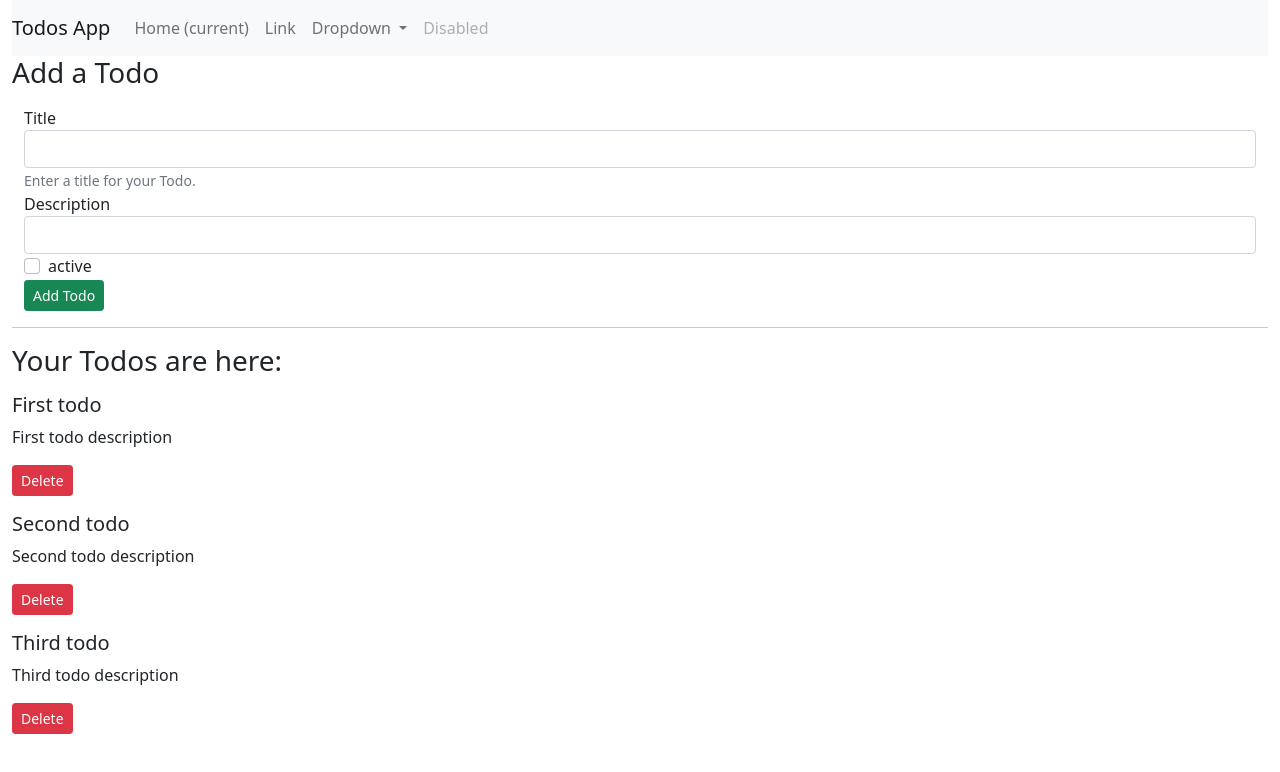
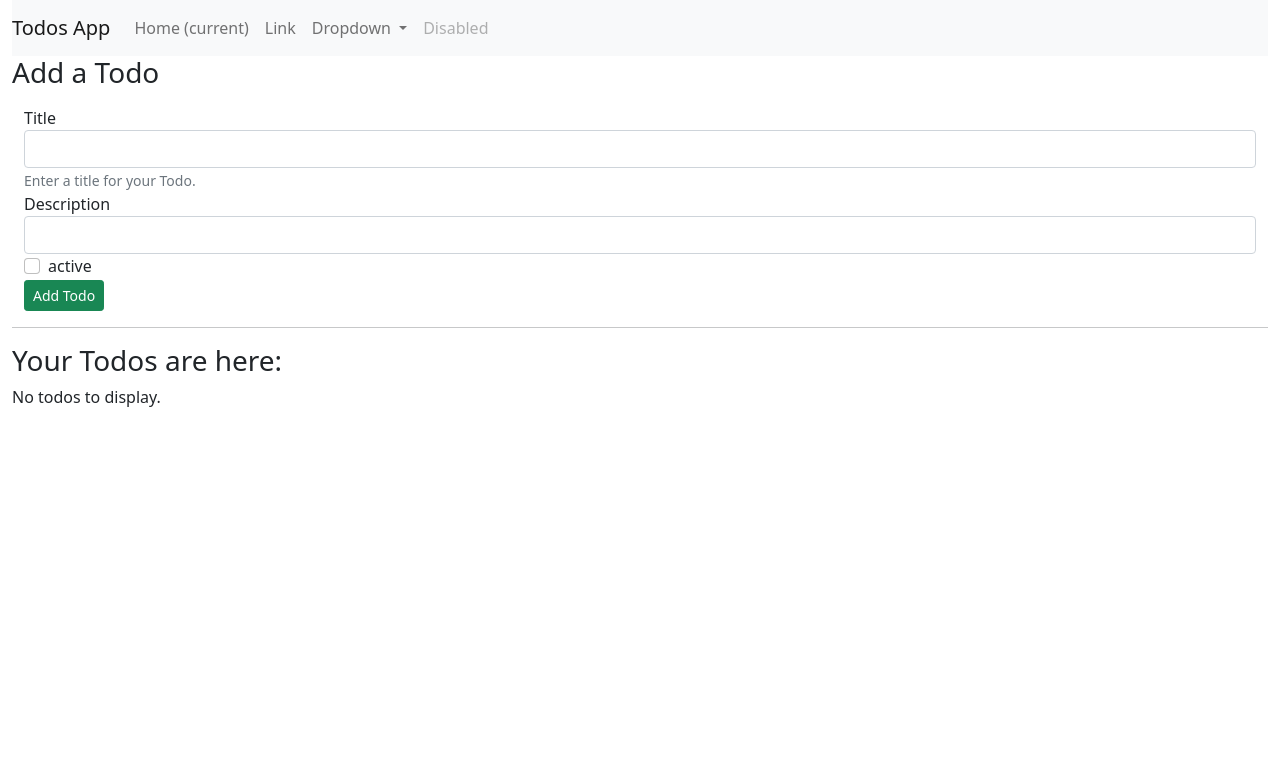
Before and after one commit to sagarunhale2294/FirstAngularApp, an Angular app: page / in a window 1280 px wide. Shown: the top 772 px of the page. Built offline with nearby package versions, Linux system fonts and the light colour scheme.

Commit message:
local storage added for storing data

```diff
--- a/src/app/MyComponent/todos/todos.component.ts
+++ b/src/app/MyComponent/todos/todos.component.ts
@@ -9,27 +9,14 @@
 export class TodosComponent implements OnInit {
 
   todos: Todo[];
+  localItem: string;
   constructor() {
-    this.todos = [
-      {
-        sno: 1,
-        title: "First todo",
-        desc: "First todo description",
-        active: true
-      },
-      {
-        sno: 2,
-        title: "Second todo",
-        desc: "Second todo description",
-        active: true
-      },
-      {
-        sno: 3,
-        title: "Third todo",
-        desc: "Third todo description",
-        active: true
-      }
-    ]
+    this.localItem = localStorage.getItem("todos");
+    if(this.localItem != null) {
+      this.todos = JSON.parse(this.localItem);
+    } else {
+      this.todos = [];
+    }
   }
 
   ngOnInit(): void {
@@ -39,11 +26,13 @@
     console.log("Deleting todo...", todo);
     const index = this.todos.indexOf(todo);
     this.todos.splice(index, 1);
+    localStorage.setItem("todos", JSON.stringify(this.todos));
   }
 
   addTodo(todo: Todo) {
     console.log("Adding todo to List", todo);
     this.todos.push(todo);
+    localStorage.setItem("todos", JSON.stringify(this.todos));
   }
 
 }
```
